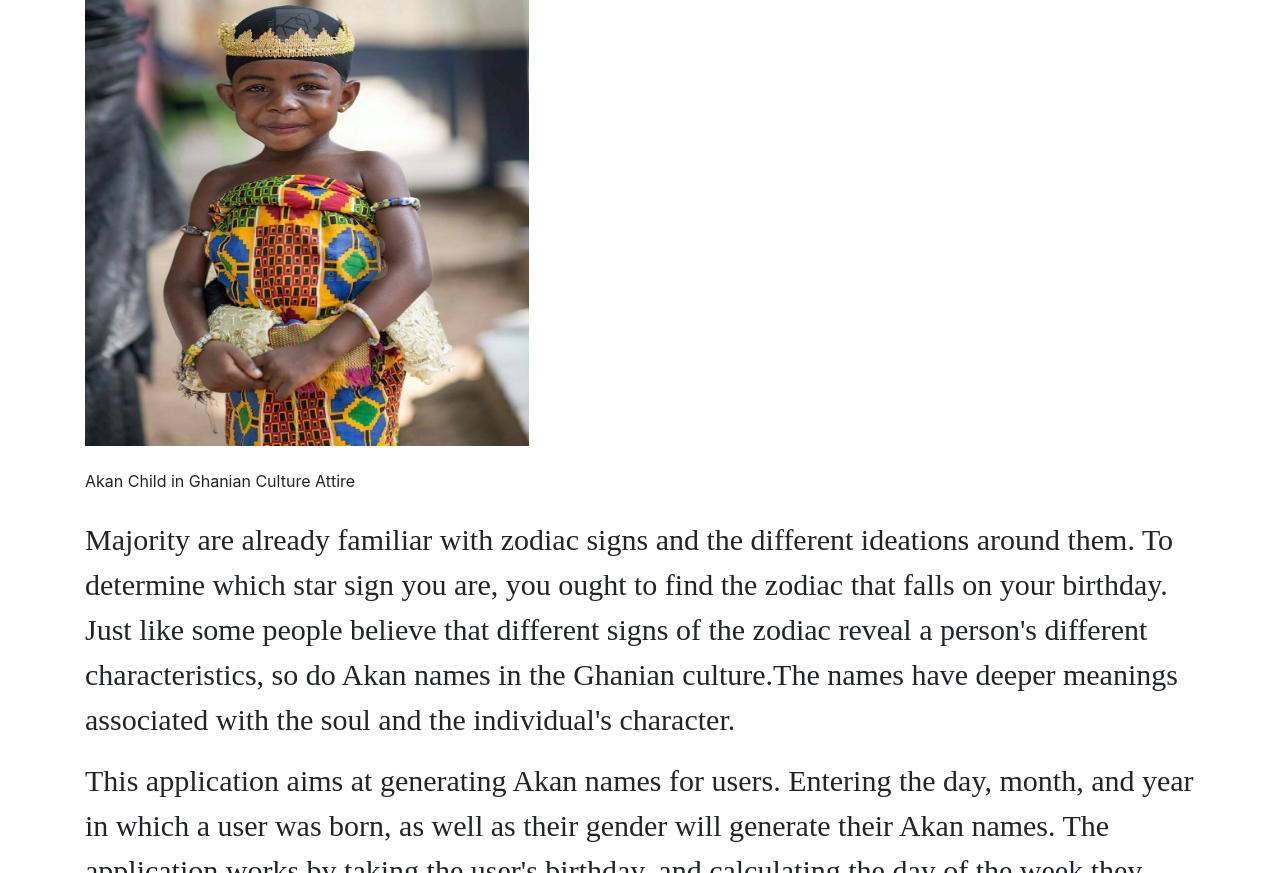
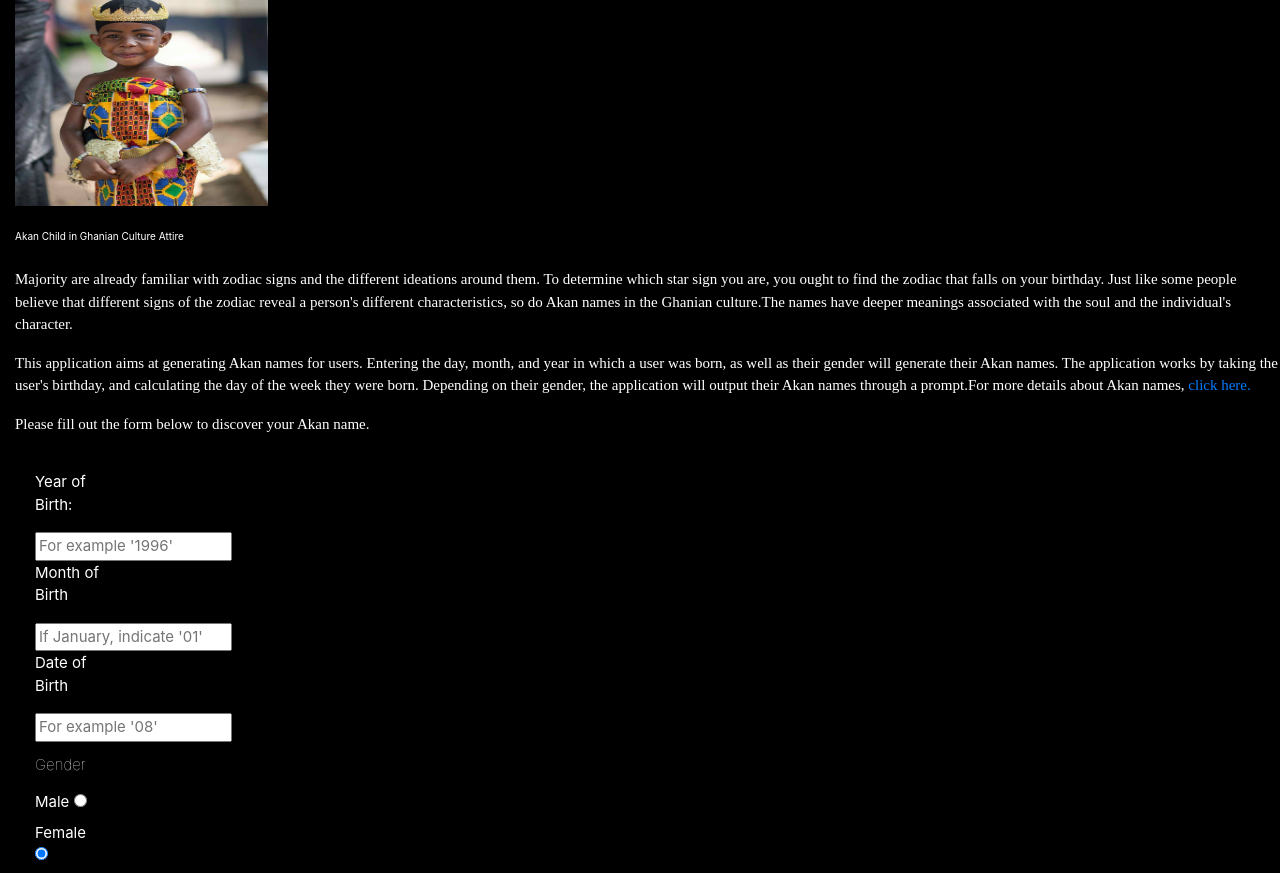
Before and after one commit to AgnesMuita/Birthdays-WebApplication, a plain HTML site: page index.html in a window 1280 px wide. Shown: the part 67-940 px from the top of the page. Drawn offline with Linux system fonts and the light colour scheme.

Commit message:
add CSS to style form and HTML

```diff
--- a/css/styles.css
+++ b/css/styles.css
@@ -1,19 +1,34 @@
+body {
+    margin: 0;
+    box-sizing: border-box;
+    padding: 0;
+}
+.container {
+    background-color: black;
+    max-width: 200%;
+    margin: 0;
+    padding-right: 0;
+}
 .container img {
-    width: 40%;
-    height: 60vh;
-    border-radius:4px;
+    width: 20%;
+    height: 30vh;
     box-sizing: border-box;
     padding-bottom: 23px;
     margin-top: auto;
 }
+.caption {
+    font-size: 10px;
+    color: white;
+}
 h1 {
     font-family: Cambria, Cochin, Georgia, Times, 'Times New Roman', serif;
-    color: rgb(70, 70, 119);
+    color: white;
     font-size: 40px;
 }
 .container p {
     font-family: 'Times New Roman';
-    font-size: 30px;
+    font-size: 15px;
+    color: white;
 }
 .Form {
     font-size: 25px;
@@ -22,16 +37,59 @@ h1 {
     padding: 20px;
 }
 .Form label {
-    display:block;
-    margin-bottom: 4px;
+    /* display:block; */
+    font-size: 15px;
+    color: white;
+}
+input[type=text] {
+    width: 300%;
+    font-size: 15px;
+}
+.gender {
+    color: white;
+    font-weight: 100;
+    display: inline;
 }
 .container button {
-    background-color: blue;
-    font-size: 25px;
+    font-size: 15px;
     padding-left:10px;
     transition-duration: 0.4s;
+    width: 300%;
  }
-button:hover {
+.container button:hover {
      background-color:rgb(108, 108, 155);
      color: white;
  }
+ /* .radio {
+     display: block;
+     position: relative;
+ }
+ .radio input {
+     position: absolute;
+     opacity: 0;
+     cursor: pointer;
+ }
+ .checkmark {
+     position: absolute;
+     height: 20px;
+     width: 20px;
+     background-color: white;
+ }
+ .radio:hover input~.checkmark {
+     background-color: blue;
+ }
+ .radio input:checked ~.checkmark {
+     background-color: red;
+ }
+ .checkmark:after{
+     content:"";
+     position: absolute;
+     display: none;
+ }
+ .radio .checkmark:after {
+    background: white;
+    top: 9px;
+    left:9px;
+    bottom:8px;
+    right: 8px;
+ } */
```
